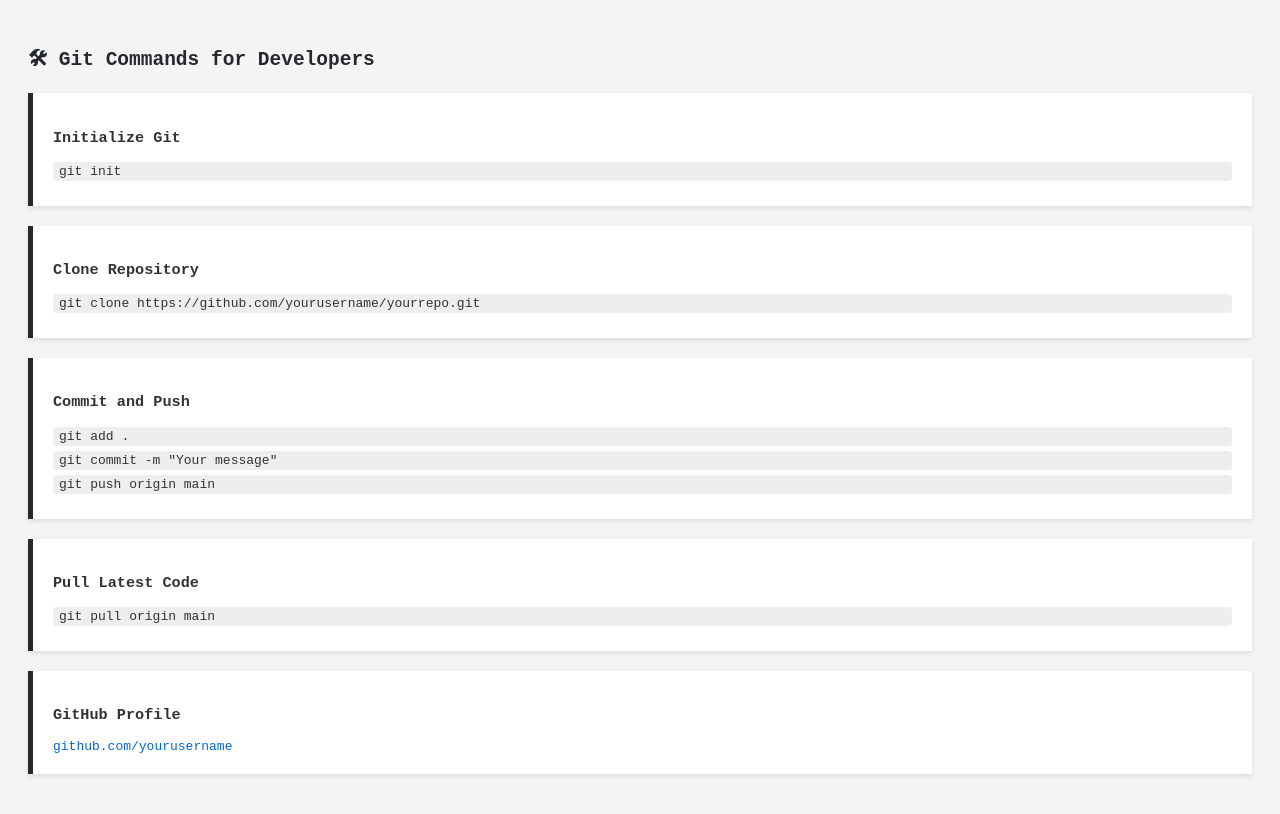
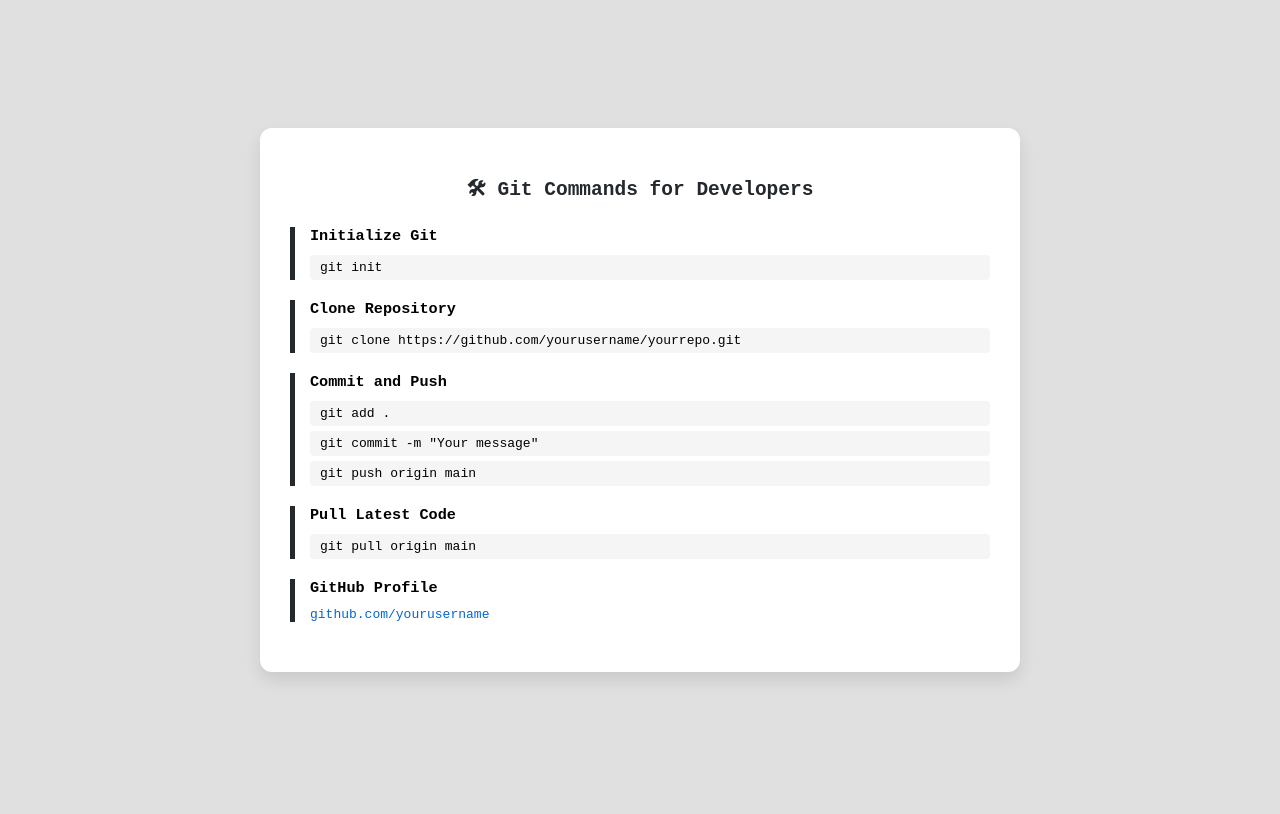
Before and after one commit to Vijayramesh26/git, a plain HTML site: page index.html in a window 1280 px wide. Drawn offline with Linux system fonts and the light colour scheme.

Commit message:
Update index.html

```diff
--- a/index.html
+++ b/index.html
@@ -3,38 +3,66 @@
 <head>
   <meta charset="UTF-8" />
   <meta name="viewport" content="width=device-width, initial-scale=1.0"/>
-  <title>Developer Git Codes</title>
+  <title>Developer Git Sheet</title>
   <style>
     body {
+      background-color: #e0e0e0;
       font-family: monospace;
-      background-color: #f4f4f4;
-      color: #333;
-      padding: 20px;
+      margin: 0;
+      padding: 0;
+      display: flex;
+      align-items: center;
+      justify-content: center;
+      height: 100vh;
     }
+
+    .sheet {
+      background-color: #fff;
+      width: 90%;
+      max-width: 700px;
+      padding: 30px;
+      border-radius: 12px;
+      box-shadow: 0 8px 16px rgba(0,0,0,0.1);
+      overflow-y: auto;
+      max-height: 90vh;
+    }
+
     h2 {
       color: #24292e;
-    }
-    .git-section {
-      background: #fff;
-      padding: 20px;
-      border-left: 5px solid #24292e;
-      box-shadow: 0 2px 5px rgba(0,0,0,0.1);
+      text-align: center;
       margin-bottom: 20px;
     }
+
+    .git-section {
+      border-left: 5px solid #24292e;
+      padding-left: 15px;
+      margin-bottom: 20px;
+    }
+
+    h3 {
+      margin: 0 0 10px 0;
+    }
+
     code {
-      background: #eee;
-      padding: 2px 6px;
+      background: #f5f5f5;
+      padding: 5px 10px;
+      display: block;
       border-radius: 4px;
-      display: block;
-      margin: 5px 0;
+      margin-bottom: 5px;
     }
+
     a {
       color: #0366d6;
       text-decoration: none;
     }
+
+    a:hover {
+      text-decoration: underline;
+    }
   </style>
 </head>
 <body>
+  <div class="sheet">
     <h2>🛠 Git Commands for Developers</h2>
 
     <div class="git-section">
@@ -63,5 +91,6 @@
       <h3>GitHub Profile</h3>
       <a href="https://github.com/yourusername" target="_blank">github.com/yourusername</a>
     </div>
+  </div>
 </body>
 </html>
```
Lines whose indentation alone changed are shown as unchanged.
